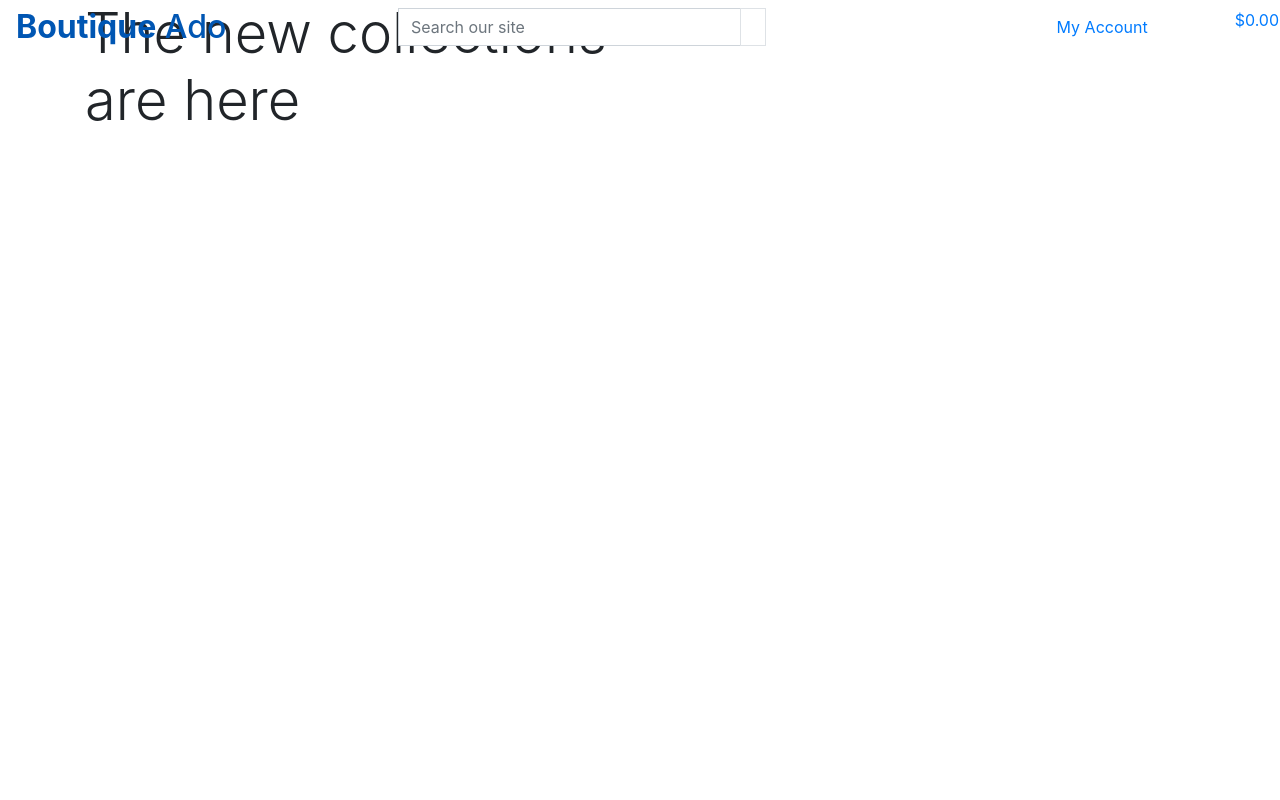
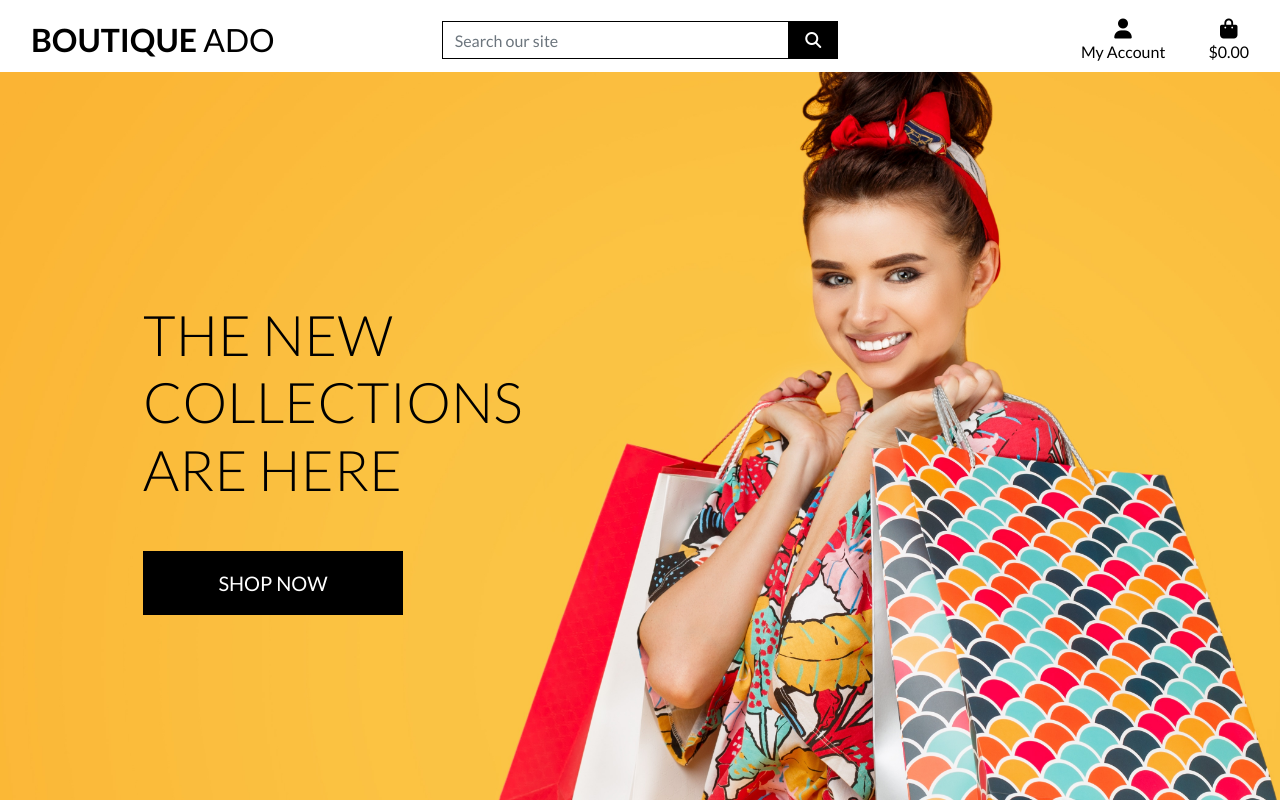
Before and after one commit to Whon1980-DL/boutique_ado_v1, a Django app: page / in a window 1280 px wide. Run offline with Django 3.2, Linux system fonts and the light colour scheme; some libraries are stand-ins or nearby versions.

Commit message:
completed homepage header and CSS

```diff
--- a/boutique_ado/settings.py
+++ b/boutique_ado/settings.py
@@ -148,6 +148,10 @@ USE_TZ = True
 # https://docs.djangoproject.com/en/3.2/howto/static-files/
 
 STATIC_URL = '/static/'
+STATICFILES_DIRS = (os.path.join(BASE_DIR, 'static'),)
+
+MEDIA_URL = '/media/'
+MEDIA_ROOT = os.path.join(BASE_DIR, 'media')
 
 # Default primary key field type
 # https://docs.djangoproject.com/en/3.2/ref/settings/#default-auto-field
--- a/boutique_ado/urls.py
+++ b/boutique_ado/urls.py
@@ -15,9 +15,11 @@ Including another URLconf
 """
 from django.contrib import admin
 from django.urls import path, include
+from django.conf import settings
+from django.conf.urls.static import static
 
 urlpatterns = [
     path('admin/', admin.site.urls),
     path('accounts/', include('allauth.urls')),
     path('', include('home.urls')),
-]
+] + static(settings.MEDIA_URL, document_root=settings.MEDIA_ROOT)
--- a/home/templates/home/index.html
+++ b/home/templates/home/index.html
@@ -1,18 +1,17 @@
 {% extends "base.html" %}
+
 {% load static %}
 
 {% block page_header %}
     <div class="container header-container">
         <div class="row">
-            <div class="col">
-
-            </div>
+            <div class="col"></div>
         </div>
     </div>
 {% endblock %}
 
 {% block content %}
-    <div class="container">
+    <div class="container h-100">
         <div class="row h-100">
             <div class="col-7 col-md-6 my-auto">
                 <h1 class="display-4 logo-font text-black">
@@ -20,7 +19,7 @@
                 </h1>
                 <div class="my-5">
                     <h4>
-                        <a href="" class="shop-now-button btn btn-lg rounded-0 text-uppercase py-3"></a>
+                        <a href="" class="shop-now-button btn btn-lg rounded-0 text-uppercase py-3">Shop Now</a>
                     </h4>
                 </div>
             </div>
--- /dev/null
+++ b/static/css/base.css
@@ -0,0 +1,81 @@
+html {
+    height: 100%
+}
+
+body {
+    background: url('/media/homepage_background_cropped.jpg') no-repeat center center fixed;
+    background-size: cover;
+    height: calc(100vh - 164px);
+    color: #555;
+    font-family: 'Lato';
+}
+
+/* from Bulma */
+.icon {
+    align-items: center;
+    display: inline-flex;
+    justify-content: center;
+    height: 1.5rem;
+    width: 1.5rem;
+}
+
+.logo-font {
+    text-transform: uppercase;
+}
+
+.main-logo-link {
+    width: fit-content;
+}
+
+.shop-now-button {
+    background: black;
+    color: white;
+    min-width: 260px;
+}
+
+.btn-black {
+    background: black;
+    color: white;
+}
+
+.shop-now-button:hover,
+.shop-now-button:active,
+.shop-now-button:focus,
+.btn-black:hover,
+.btn-black:active,
+.btn-black:focus {
+    background: #222;
+    color: white;
+}
+
+.text-black {
+    color: #000 !important;
+}
+
+.border-black {
+    border: 1px solid black !important;
+}
+
+/* -------------------------------- Media Queries */
+
+/* Slightly larger container on xl screens */
+@media (min-width: 1200px) {
+  .container {
+    max-width: 80%;
+  }
+}
+
+/* fixed top navbar only on medium and up */
+@media (min-width: 992px) {
+    .fixed-top-desktop-only {
+        position: fixed;
+        top: 0;
+        right: 0;
+        left: 0;
+        z-index: 1030;
+    }
+
+    .header-container {
+        padding-top: 164px;
+    }
+}
--- a/templates/base.html
+++ b/templates/base.html
@@ -15,21 +15,24 @@
     {% endblock %}
 
     {% block corecss %}
-    <link rel="stylesheet" href="https://cdn.jsdelivr.net/npm/bootstrap@4.6.2/dist/css/bootstrap.min.css"
-        integrity="sha384-xOolHFLEh07PJGoPkLv1IbcEPTNtaed2xpHsD9ESMhqIYd0nLMwNLD69Npy4HI+N" crossorigin="anonymous">
+    <link rel="stylesheet" href="https://stackpath.bootstrapcdn.com/bootstrap/4.4.1/css/bootstrap.min.css"
+        integrity="sha384-Vkoo8x4CGsO3+Hhxv8T/Q5PaXtkKtu6ug5TOeNV6gBiFeWPGFN9MuhOf23Q9Ifjh" crossorigin="anonymous">
+    <link rel="stylesheet" href="https://fonts.googleapis.com/css2?family=Lato:ital,wght@0,100;0,300;0,400;0,700;0,900;1,100;1,300;1,400;1,700;1,900&display=swap">
+    <link rel="stylesheet" href="{% static 'css/base.css' %}">
     {% endblock %}
 
     {% block extra_css %}
     {% endblock %}
 
     {% block corejs %}
+    <script src="https://kit.fontawesome.com/a9cd148185.js" crossorigin="anonymous"></script>
     <script src="https://cdn.jsdelivr.net/npm/jquery@3.5.1/dist/jquery.min.js"
         integrity="sha256-9/aliU8dGd2tb6OSsuzixeV4y/faTqgFtohetphbbj0=" crossorigin="anonymous"></script>
-    <script src="https://cdn.jsdelivr.net/npm/popper.js@1.16.1/dist/umd/popper.min.js"
-        integrity="sha384-9/reFTGAW83EW2RDu2S0VKaIzap3H66lZH81PoYlFhbGU+6BZp6G7niu735Sk7lN"
+    <script src="https://cdn.jsdelivr.net/npm/popper.js@1.16.0/dist/umd/popper.min.js"
+        integrity="sha384-Q6E9RHvbIyZFJoft+2mJbHaEWldlvI9IOYy5n3zV9zzTtmI3UksdQRVvoxMfooAo"
         crossorigin="anonymous"></script>
-    <script src="https://cdn.jsdelivr.net/npm/bootstrap@4.6.2/dist/js/bootstrap.min.js"
-        integrity="sha384-+sLIOodYLS7CIrQpBjl+C7nPvqq+FbNUBDunl/OZv93DB7Ln/533i8e/mZXLi/P+"
+    <script src="https://stackpath.bootstrapcdn.com/bootstrap/4.4.1/js/bootstrap.min.js"
+        integrity="sha384-wfSDF2E50Y2D1uUdj0O3uMBJnjuUD4Ih7YwaYd1iqfktj0Uod8GCExl3Og8ifwB6"
         crossorigin="anonymous"></script>
     {% endblock %}
 
@@ -40,17 +43,17 @@
 </head>
 
 <body>
-    <header class="container_fluid fixed-top">
-        <div class="row">
-            <div class="col-12 col-lg my-auto py-1 py-lg-0 text-center text-lg-left">
+    <header class="container-fluid fixed-top">
+        <div id="topnav" class="row bg-white pt-lg-2 d-none d-lg-flex">
+            <div class="col-12 col-lg-4 my-auto py-1 py-lg-0 text-center text-lg-left">
                 <a href="{% url 'home' %}" class="nav-link main-logo-link">
                     <h2 class="logo-font text-black my-0"><strong>Boutique</strong> Ado</h2>
                 </a>
             </div>
-            <div class="col-12 col-lg my-auto py-1 py-lg-0">
+            <div class="col-12 col-lg-4 my-auto py-1 py-lg-0">
                 <form method="GET" action="">
                     <div class="input-group w-100">
-                        <input class="form-control corder border-black rounded-0" type="text" name="q"
+                        <input class="form-control border border-black rounded-0" type="text" name="q"
                             placeholder="Search our site">
                         <div class="input-group-append">
                             <button class="form-control btn btn-black border border-black rounded-0" type="submit">
@@ -62,10 +65,11 @@
                     </div>
                 </form>
             </div>
-            <div class="col-12 col-lg my-auto py-1 py-lg-0">
+            <div class="col-12 col-lg-4 my-auto py-1 py-lg-0">
                 <ul class="list-inline list-unstyled text-center text-lg-right my-0">
                     <li class="list-inline-item dropdown">
-                        <a class="text-black nav-link" href="#" id="user-options" data-toggle="dropdown" aria-haspopup="true" aria-expanded="false"
+                        <a class="text-black nav-link" href="#" id="user-options" data-toggle="dropdown"
+                            aria-haspopup="true" aria-expanded="false">
                             <div class="text-center">
                                 <div><i class="fas fa-user fa-lg"></i></div>
                                 <p class="my-0">My Account</p>
@@ -80,13 +84,14 @@
                             <a href="{% url 'account_logout' %}" class="dropdown-item">Logout</a>
                             {% else %}
                             <a href="{% url 'account_signup' %}" class="dropdown-item">Register</a>
-                                <a href="{% url 'account_login' %}"  class="dropdown-item">Login</a>
+                            <a href="{% url 'account_login' %}" class="dropdown-item">Login</a>
                             {% endif %}
                         </div>
                     </li>
-                    <li class="list-inline-item"></li>
-                        <a class="{% if grand_total %}text-info font-weight-bold{% else %}text-black{%  endif%} nav-link" href="">
-                            <div cllass="text-center">
+                    <li class="list-inline-item">
+                        <a class="{% if grand_total %}text-info font-weight-bold{% else %}text-black{% endif %} nav-link"
+                            href="">
+                            <div class="text-center">
                                 <div><i class="fas fa-shopping-bag fa-lg"></i></div>
                                 <p class="my-0">
                                     {% if grand_total %}
@@ -97,6 +102,7 @@
                                 </p>
                             </div>
                         </a>
+                    </li>
                 </ul>
             </div>
         </div>
```
Also changed, not shown: media/homepage_background_cropped.jpg (added). Lines whose indentation alone changed are shown as unchanged.
